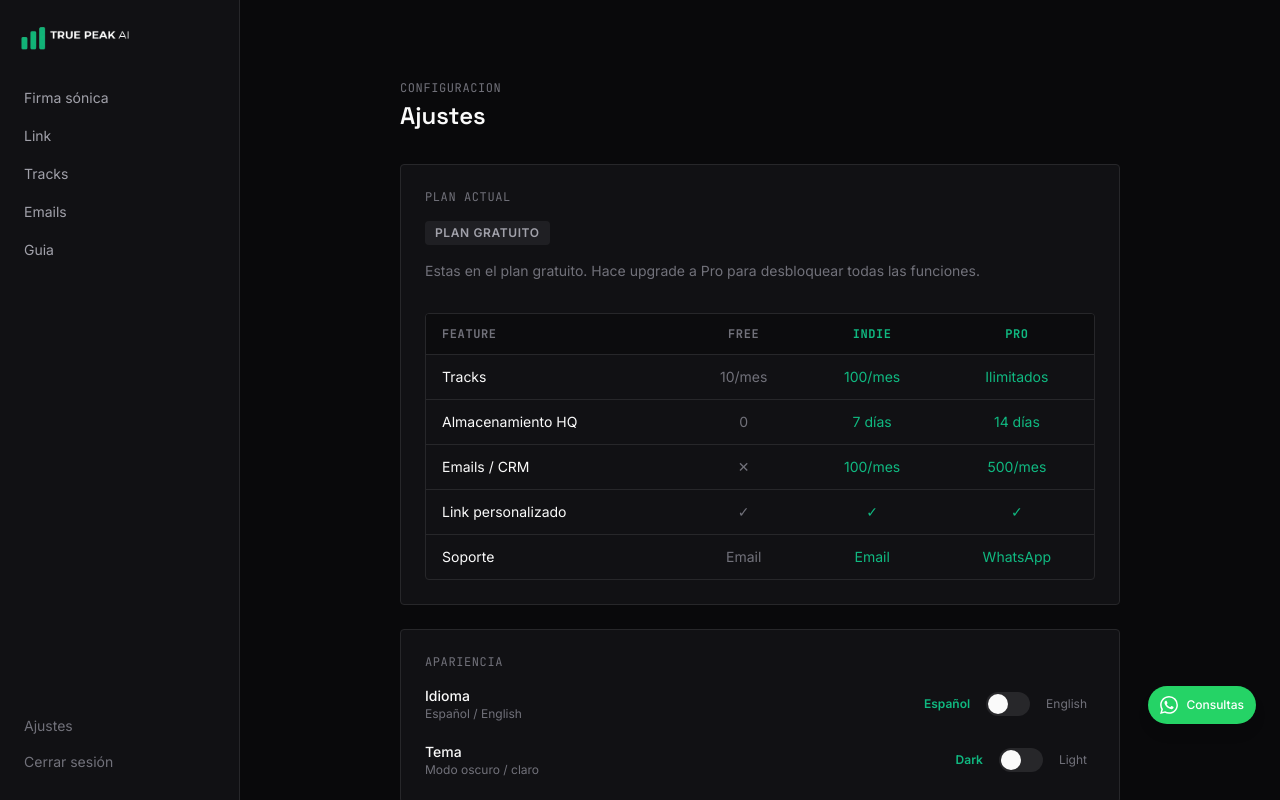
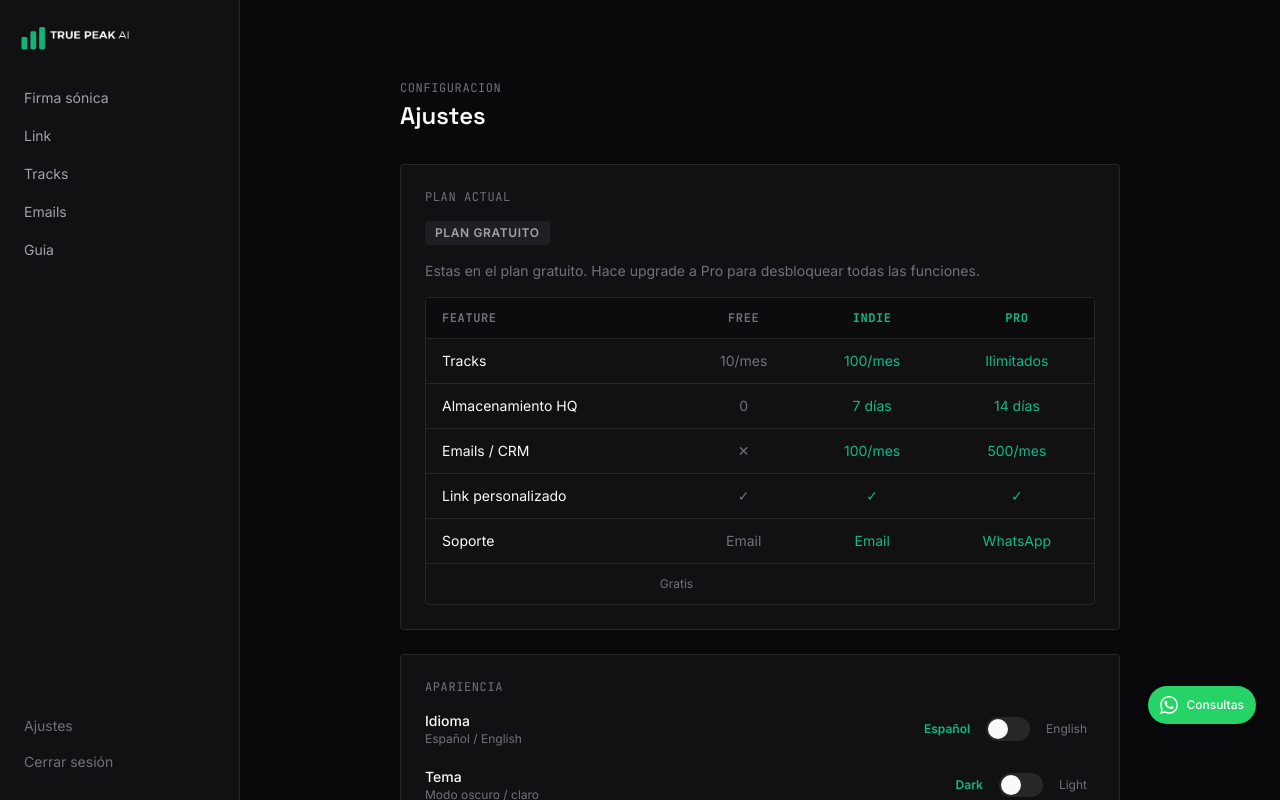
Before and after one commit to valenruffo/truepeak, a Next.js app in the folder frontend/: page /settings in a window 1280 px wide. Shown: the top 800 px of the page. Built offline with nearby package versions, Linux system fonts and the light colour scheme; no server answers.

Commit message:
fix: correct Pro PayPal plan ID, move buttons below features table

```diff
--- a/frontend/app/(dashboard)/settings/page.tsx
+++ b/frontend/app/(dashboard)/settings/page.tsx
@@ -7,7 +7,7 @@ import { useTheme } from "@/lib/theme";
 
 const PAYPAL_CLIENT_ID = "BAAcn11PNIEN7F9LhCR70qkow9_ojjmfDUyz6U6pV8QaFIF5Mq-FWWIC9DJU1erHEq4qi24_-PdKzs-5_E";
 const PAYPAL_PLAN_INDIE = "P-54C90346FG305414DNH7ILLI";
-const PAYPAL_PLAN_PRO = "P-54C90346FG305414DNH7ILLI"; // Same plan ID for now
+const PAYPAL_PLAN_PRO = "P-7HL262224H175470NNH7IRJA";
 
 export default function SettingsPage() {
   const router = useRouter();
@@ -117,13 +117,7 @@ export default function SettingsPage() {
 
         {plan === "free" && (
           <div className="mb-4">
-            <p className="text-sm text-muted mb-4">{t("settings.upgrade_desc")}</p>
-            <div className="flex flex-col sm:flex-row gap-3">
-              {/* PayPal Indie Button */}
-              <div id="paypal-button-indie" className="min-w-[200px]" />
-              {/* PayPal Pro Button */}
-              <div id="paypal-button-pro" className="min-w-[200px]" />
-            </div>
+            <p className="text-sm text-muted mb-3">{t("settings.upgrade_desc")}</p>
           </div>
         )}
 
@@ -163,6 +157,18 @@ export default function SettingsPage() {
               ))}
             </tbody>
           </table>
+          {plan === "free" && (
+            <div className="grid grid-cols-4 border-t" style={{ borderColor: "var(--border)" }}>
+              <div className="px-4 py-3" />
+              <div className="px-3 py-3 text-center text-xs text-muted">Gratis</div>
+              <div className="px-3 py-2 flex items-center justify-center">
+                <div id="paypal-button-indie" className="w-full" style={{ maxWidth: "180px" }} />
+              </div>
+              <div className="px-3 py-2 flex items-center justify-center">
+                <div id="paypal-button-pro" className="w-full" style={{ maxWidth: "180px" }} />
+              </div>
+            </div>
+          )}
         </div>
       </div>
 
```
